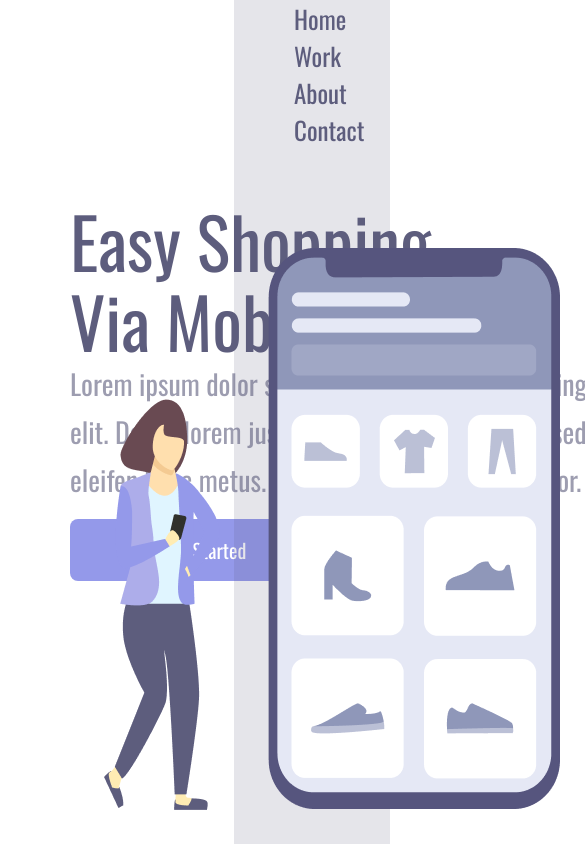
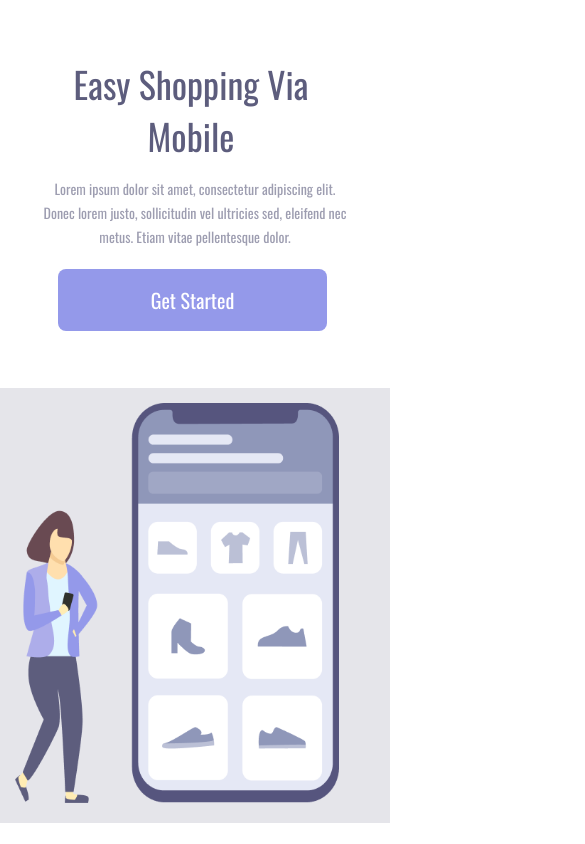
Before and after one commit to GustavoAmerico17/site-responsivo-html-CSS, a plain HTML site: page projetos/index.html in a window 390 px wide. Shown: the top 844 px of the page, 585 px wide, since content can reach past the window. Drawn offline with nearby package versions, Linux system fonts and the light colour scheme.

Commit message:
primeira-alteração responsiva -html,CSS

```diff
--- a/projetos/style.css
+++ b/projetos/style.css
@@ -71,16 +71,77 @@ button:active{
 header{
     margin-left: 35px;
 
+    margin-top: 20px;
+
 
 }
 a{
+
     margin-left: 25px;
     font-size: 25px;
     font-weight: 400;
     color: #5D5D7D;
     cursor: pointer;
 
+
 }
 a:active{
     opacity: 0.6;
 }
+
+@media screen and (max-width:930px ){
+
+
+
+
+    .container-left{
+        height: 46%;
+        width: 100%;
+        padding: 0;
+        margin: 0;
+        position: static;
+    }
+    .container-right{
+        width: 100%;
+        height: auto;
+        display: block;
+        position: static;
+
+        padding: 15px;
+
+    }
+    img{
+        position: static;
+        width: 90%;
+
+
+
+    }
+    h1{
+        margin: 58px 58px 0 50px;
+        text-align: center;
+        width:auto;
+        line-height:52px ;
+        font-size: 36px
+
+
+
+    }
+    header{
+        display: none;
+    }
+    p{
+        line-height: 24px;
+        font-size: 14px;
+        text-align: center;
+        width: auto;
+        margin: 15px 40px;
+    }
+    button{
+        margin: 20px 58px 0 58px;
+        display: block;
+    }
+
+
+
+}
```
